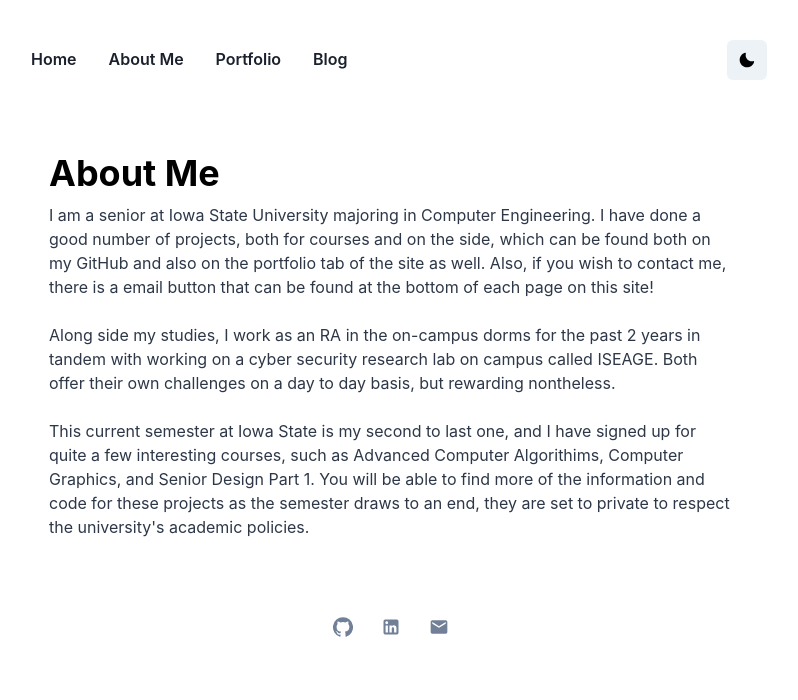
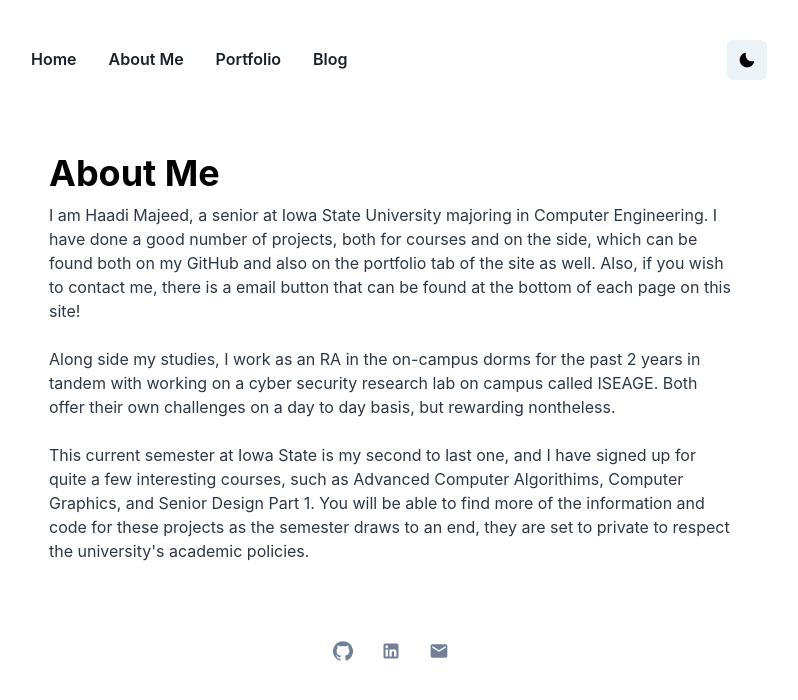
Before and after one commit to Haaduken/Haaduken.com, a Next.js app: page /aboutme in a window 1280 px wide. Shown: the top 700 px of the page, without its empty margins (249-1047 px from the left). Built offline with nearby package versions, Linux system fonts and the light colour scheme.

Commit message:
quick fix

```diff
--- a/pages/aboutme.js
+++ b/pages/aboutme.js
@@ -13,7 +13,7 @@ export default function Index() {
     <>
       <Container>
         <Head>
-          <title>Home- Haaduken</title>
+          <title>About Me- Haaduken</title>
         </Head>
         <Stack
           as="main"
@@ -32,12 +32,12 @@ export default function Index() {
           >
             <Heading mb={2}>About Me</Heading>
             <Text color={colorSecondary[colorMode]}>
-              I am a senior at Iowa State University majoring in Computer
-              Engineering. I have done a good number of projects, both for
-              courses and on the side, which can be found both on my GitHub and
-              also on the portfolio tab of the site as well. Also, if you wish
-              to contact me, there is a email button that can be found at the
-              bottom of each page on this site!
+              I am Haadi Majeed, a senior at Iowa State University majoring in
+              Computer Engineering. I have done a good number of projects, both
+              for courses and on the side, which can be found both on my GitHub
+              and also on the portfolio tab of the site as well. Also, if you
+              wish to contact me, there is a email button that can be found at
+              the bottom of each page on this site!
             </Text>
             <br />
             <Text color={colorSecondary[colorMode]}>
```
